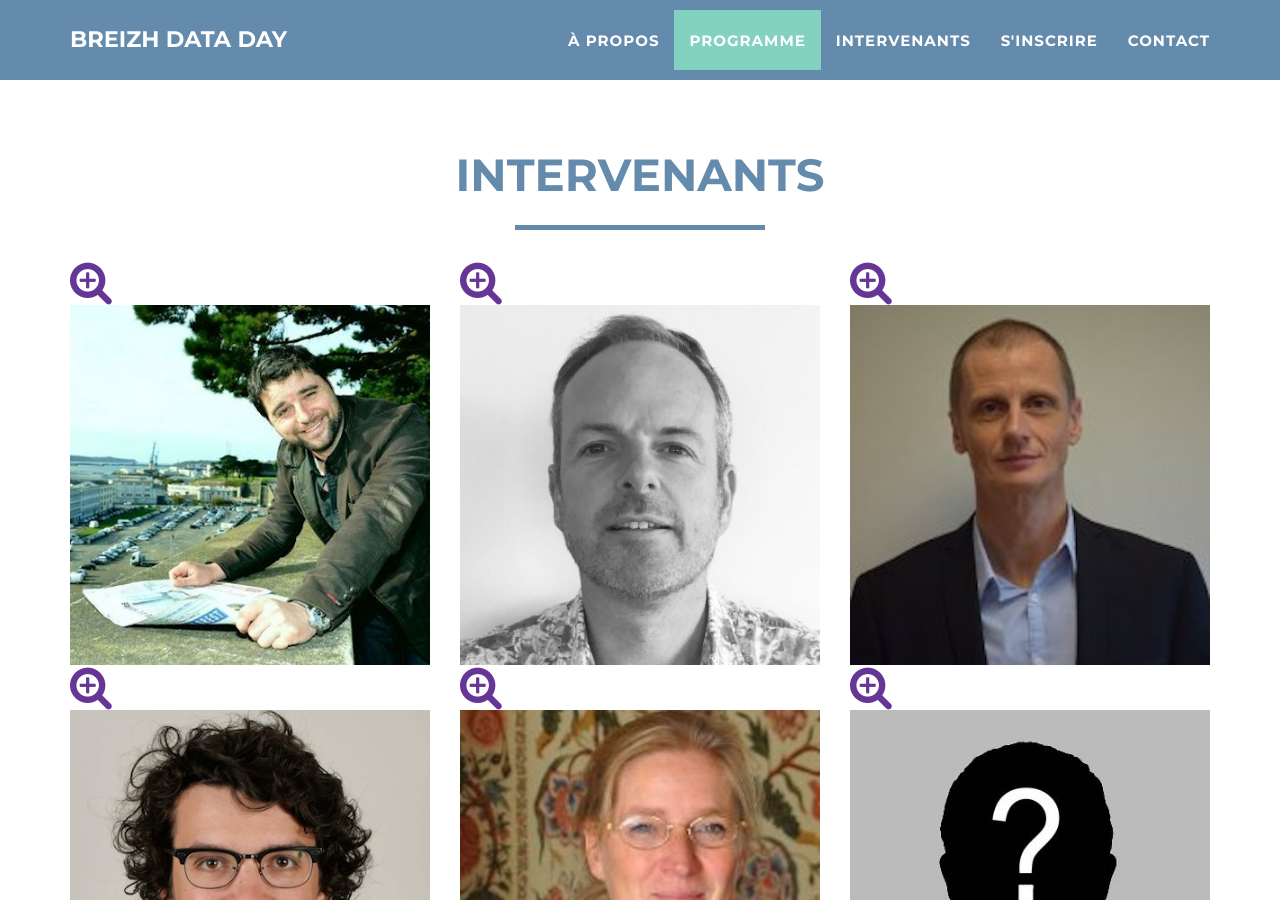
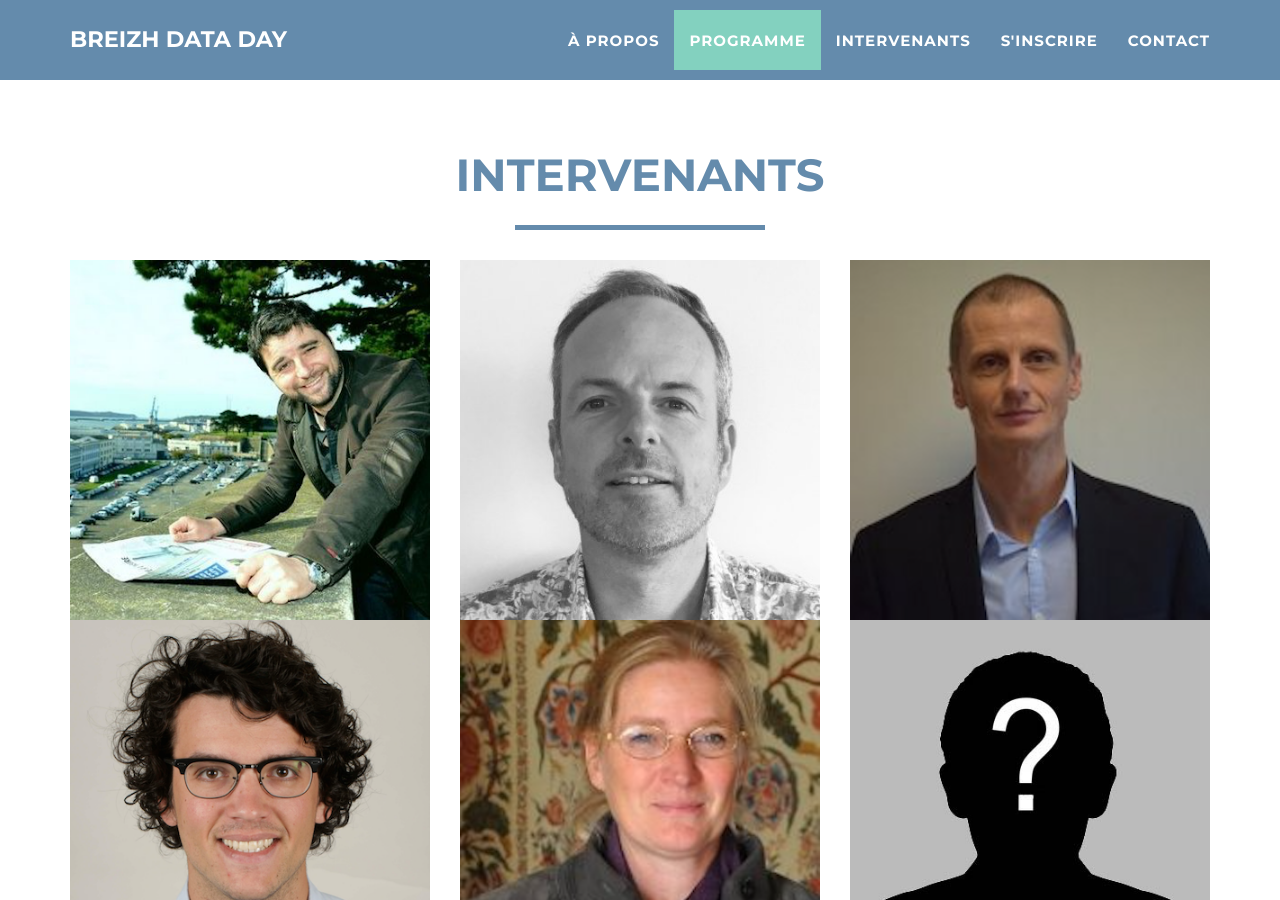
Before and after one commit to dcn-prof/breizhdataday.github.io, a Jekyll site: the page built from index.html, in a window 1280 px wide and 900 px high, scrolled down 1591 px. Built offline with Jekyll 4.4.1, drawn with Linux system fonts in a browser that asks for light colours; a script that is not in the unit is left out.

Commit message:
changes in intervenants layout

```diff
--- a/_includes/portfolio_grid.html
+++ b/_includes/portfolio_grid.html
@@ -12,11 +12,6 @@
                 {% for post in site.posts %}
                     <div class="col-sm-4 portfolio-item">
                         <a href="#portfolioModal-{{ post.modal-id }}" class="portfolio-link" data-toggle="modal">
-                            <div class="caption">
-                                <div class="caption-content">
-                                    <i class="fa fa-search-plus fa-3x"></i>
-                                </div>
-                            </div>
                             <img src="img/portfolio/{{ post.img }}" class="img-responsive" alt="{{ post.alt }}">
                         </a>
                     </div>
```
